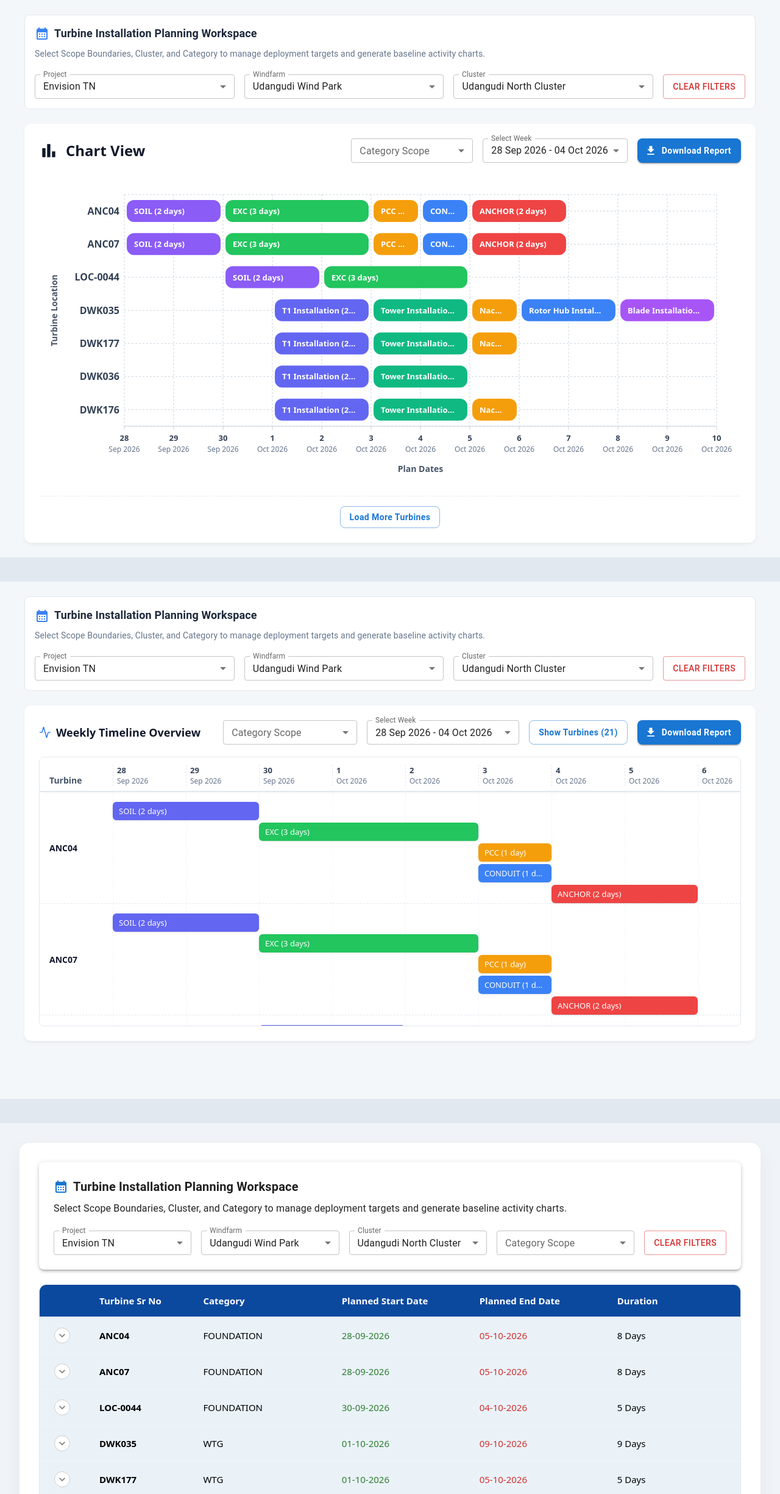
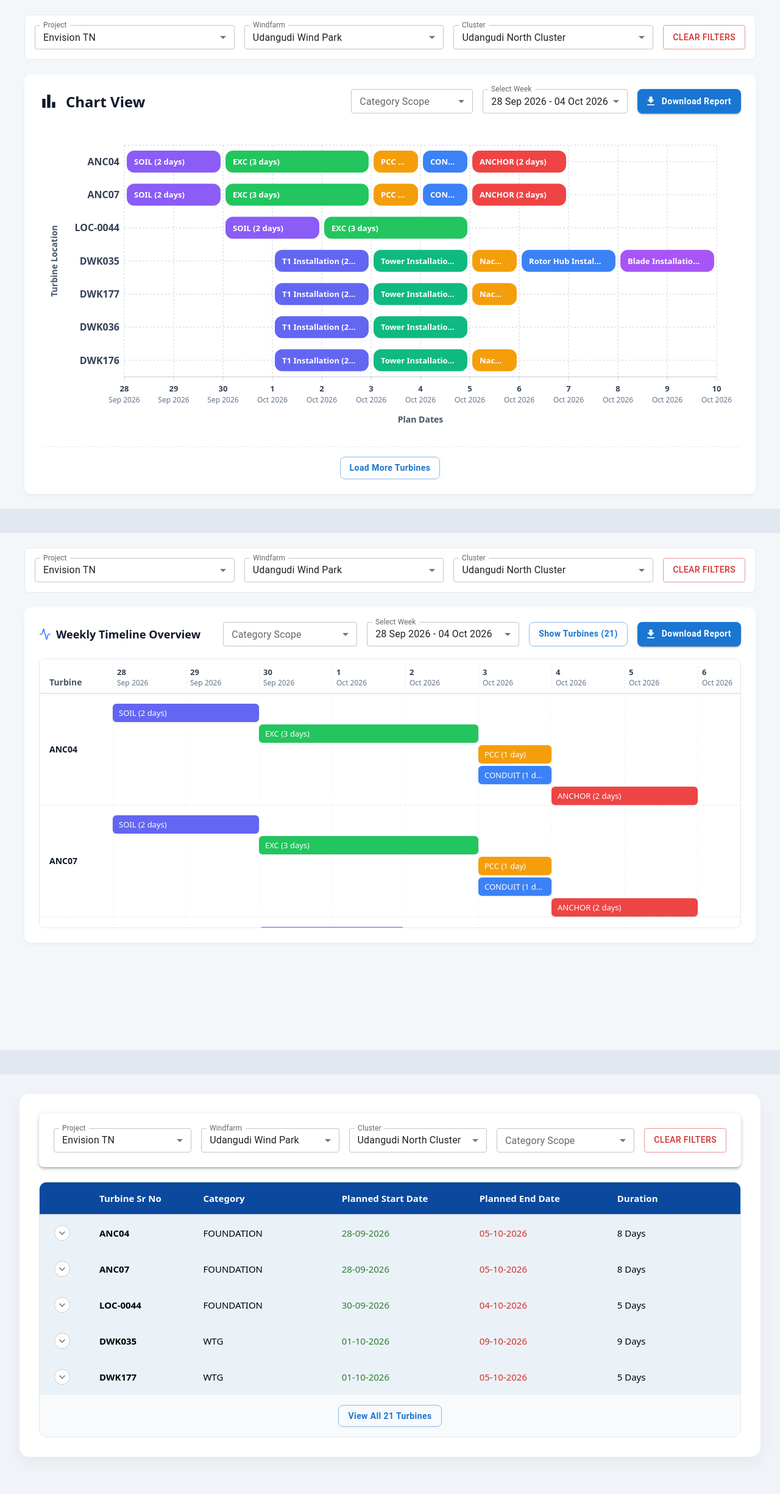
Before and after one commit to keyurr26/React-WTG-Monitoring-UI, a React (Vite) app in the folder Monitoring UI/: page / in a window 1280 px wide. Shown: the top 2450 px of the page at 61% size. Built offline with nearby package versions, Linux system fonts and the light colour scheme.

Commit message:
header removed

```diff
--- a/Monitoring UI/src/pages/TurbinePlannedSchedules.jsx
+++ b/Monitoring UI/src/pages/TurbinePlannedSchedules.jsx
@@ -24,13 +24,6 @@ const TurbinePlannedSchedules = () => {
 
         <Box sx={{ mb: 3 }}>
           <Paper elevation={3} sx={{ p: 3, mb: 3, borderRadius: 2 }}>
-            <Box sx={{ display: 'flex', alignItems: 'center', mb: 1 }}>
-              <CalendarMonthIcon sx={{ mr: 1 }} color="primary" />
-              <Typography variant="h6" sx={{ fontWeight: 'bold' }}>Turbine Installation Planning Workspace</Typography>
-            </Box>
-            <Typography variant="body1" color="text.secondary" sx={{ mb: 3 }}>
-              Select Scope Boundaries, Cluster, and Category to manage deployment targets and generate baseline activity charts.
-            </Typography>
 
             <Box sx={{ display: 'flex', gap: 2, flexWrap: 'wrap', alignItems: 'center' }}>
               <FormControl size="small" sx={{ flex: 1, minWidth: 140 }}>
--- a/Monitoring UI/src/pages/WeeklyActivityChart.jsx
+++ b/Monitoring UI/src/pages/WeeklyActivityChart.jsx
@@ -194,13 +194,6 @@ const WeeklyActivityChart = () => {
 
         <Box sx={{ mb: 3 }}>
           <Paper elevation={0} sx={{ p: 2, mb: 3, border: '1px solid #e2e8f0', borderRadius: 2 }}>
-            <Box sx={{ display: 'flex', alignItems: 'center', mb: 1 }}>
-              <CalendarMonthIcon sx={{ mr: 1, color: '#3b82f6' }} />
-              <Typography variant="h6" sx={{ fontWeight: 'bold', fontSize: '18px', color: '#1e293b' }}>Turbine Installation Planning Workspace</Typography>
-            </Box>
-            <Typography variant="body2" sx={{ mb: 3, color: '#64748b' }}>
-              Select Scope Boundaries, Cluster, and Category to manage deployment targets and generate baseline activity charts.
-            </Typography>
 
             <Box sx={{ display: 'flex', gap: 2, flexWrap: 'wrap', alignItems: 'center' }}>
               <FormControl size="small" sx={{ flex: 1, minWidth: 140 }}>
--- a/Monitoring UI/src/pages/WeeklyActivityDashboard.jsx
+++ b/Monitoring UI/src/pages/WeeklyActivityDashboard.jsx
@@ -219,13 +219,6 @@ const WeeklyActivityDashboard = () => {
 
         <Box sx={{ mb: 3 }}>
           <Paper elevation={0} sx={{ p: 2, mb: 3, border: '1px solid #e2e8f0', borderRadius: 2 }}>
-            <Box sx={{ display: 'flex', alignItems: 'center', mb: 1 }}>
-              <CalendarMonthIcon sx={{ mr: 1, color: '#3b82f6' }} />
-              <Typography variant="h6" sx={{ fontWeight: 'bold', fontSize: '18px', color: '#1e293b' }}>Turbine Installation Planning Workspace</Typography>
-            </Box>
-            <Typography variant="body2" sx={{ mb: 3, color: '#64748b' }}>
-              Select Scope Boundaries, Cluster, and Category to manage deployment targets and generate baseline activity charts.
-            </Typography>
 
             <Box sx={{ display: 'flex', gap: 2, flexWrap: 'wrap', alignItems: 'center' }}>
               <FormControl size="small" sx={{ flex: 1, minWidth: 140 }}>
```
